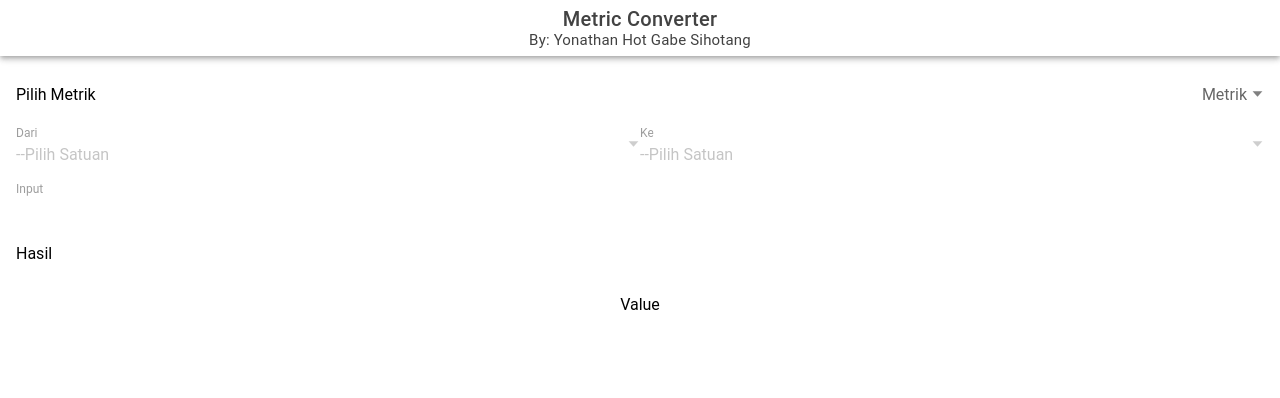
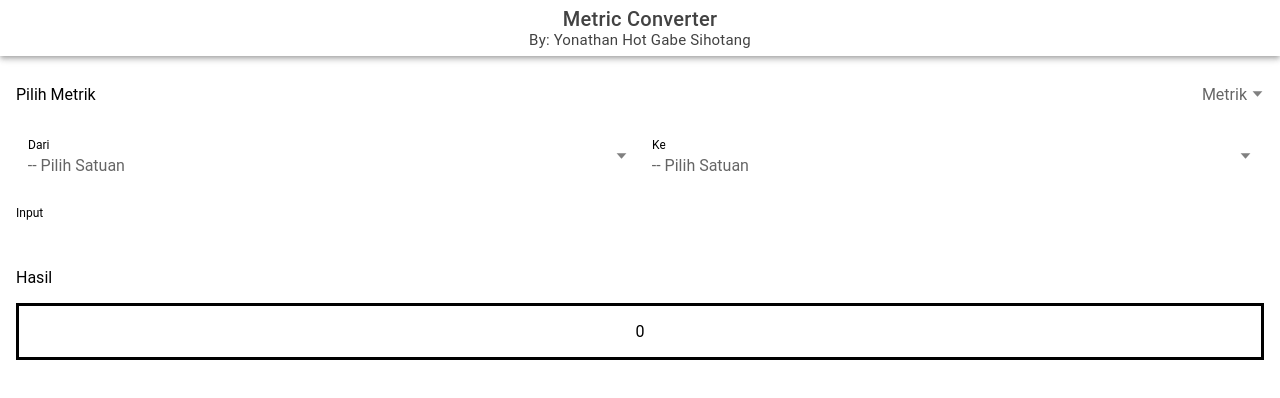
Before and after one commit to sihotang-yonathan1/metric_converter-yonathan_sihotang-ionic, a React (Vite) app: page /home in a window 1280 px wide. Shown: the top 398 px of the page. Built offline with nearby package versions, Linux system fonts and the light colour scheme.

Commit message:
[HomeContentContainer] Add basic function to calculate

```diff
--- a/src/components/HomeContentContainer.css
+++ b/src/components/HomeContentContainer.css
@@ -6,5 +6,16 @@
 .dropdown_container {
     display: flex;
     flex-direction: row;
-    row-gap: 3%;
 }
+
+.dropdown_input_container {
+    flex: 1;
+    border-color: white;
+    border-style: solid;
+    border-radius: 0.5rem;
+    padding: 0.3rem;
+    margin-left: 0.25rem;
+    margin-right: 0.25rem;
+    margin-bottom: 0.25rem;
+    margin-top: 0.25rem
+}
--- a/src/components/HomeContentContainer.tsx
+++ b/src/components/HomeContentContainer.tsx
@@ -1,30 +1,166 @@
 import { IonInput, IonSelect, IonSelectOption } from "@ionic/react";
 import "./HomeContentContainer.css";
-import { useState } from "react";
+import { useEffect, useState } from "react";
+
+
+const availableMetric = [
+    {
+        'name': 'Panjang',
+        'units': [
+            'km',
+            'hm',
+            'dam',
+            'm',
+            'dm',
+            'cm',
+            'mm'
+        ]
+    },
+    {
+        'name': 'Massa',
+        'units': [
+            'kg',
+            'hg',
+            'dag',
+            'g',
+            'dg',
+            'cg',
+            'mg'
+        ]
+    }
+]
+
+function SecondRowItemContentContainer({label, isDisabled, placeholder, metricIndex, changeFunction}:
+    {isDisabled: boolean, label: string, placeholder: string, metricIndex: number, changeFunction: any}){
+    const selectedUnit = availableMetric[metricIndex].units
+
+    return (
+        <div className="dropdown_input_container">
+            <IonSelect
+                label={label}
+                placeholder={placeholder}
+                labelPlacement="stacked"
+                disabled={isDisabled}
+                onIonChange={changeFunction}>
+                {selectedUnit.map(unit => {
+                    return (
+                        <IonSelectOption
+                            value={selectedUnit.indexOf(unit)}
+                            key={selectedUnit.indexOf(unit)}
+                        >{unit}</IonSelectOption>
+                    )
+                })}
+            </IonSelect>
+        </div>
+    )
+}
+
+function SecondRowContentContainer({to_function, from_function, metricIndex, isDisabled = true}:
+    {to_function: any, from_function: any, isDisabled: boolean, metricIndex: number}){
+    return (
+        <div className="dropdown_container">
+            <SecondRowItemContentContainer
+                label="Dari"
+                isDisabled={false}
+                placeholder="-- Pilih Satuan"
+                metricIndex={metricIndex}
+                changeFunction={from_function}
+            />
+
+            <SecondRowItemContentContainer
+                label="Ke"
+                isDisabled={false}
+                placeholder="-- Pilih Satuan"
+                metricIndex={metricIndex}
+                changeFunction={to_function}
+            />
+        </div>
+    )
+}
+
 
 export function ContentContainer(){
+    const [metricIndex, setMetricIndex] = useState(0)
+    const [isInputDisabled, setInputDisabled] = useState(true)
+    const [convertionInfo, setConversionInfo] = useState({
+        'toIndex': 0,
+        'fromIndex': 0
+    })
+    const [inputNumber, setinputNumber] = useState(0)
+    const [resultNumber, setResultNumber] = useState(0)
+
+    function handleMetric(event: any){
+        for (let metricData of availableMetric){
+            if (metricData.name === event.target.value){
+                setMetricIndex(availableMetric.indexOf(metricData))
+                setInputDisabled(false)
+            }
+        }
+    }
+
+    function handleConvertionFrom(event: any){
+        setConversionInfo({
+            ...convertionInfo,
+            'fromIndex': event.target.value
+        })
+    }
+
+    function handleConvertionTo(event: any){
+        setConversionInfo({
+            ...convertionInfo,
+            'toIndex': event.target.value
+        })
+    }
+
+    function handleInputNumber(event: any){
+        setinputNumber(event.target.value)
+    }
+
+    useEffect(() => {
+        if (metricIndex != -1){
+            setInputDisabled(false)
+        }
+    }, [metricIndex])
+
+    useEffect(() => {
+        console.log(convertionInfo)
+    }, [convertionInfo])
+
+    useEffect(() =>{
+        if (convertionInfo?.toIndex === convertionInfo?.fromIndex){
+            setResultNumber(inputNumber)
+        }
+        else {
+            // count based of how many 'stair' space between the index
+            const convertionFactor = 10 ** (convertionInfo?.toIndex - convertionInfo?.fromIndex)
+            setResultNumber(inputNumber * convertionFactor)
+        }
+    }, [convertionInfo, inputNumber])
+
     return (
         <div className="content_container">
-            {/* TODO: check if the metric is already clicked */}
-            {/* Dropdown 1 */}
-            <IonSelect label="Pilih Metrik" placeholder="Metrik">
-                <IonSelectOption value="panjang">Panjang</IonSelectOption>
-                <IonSelectOption value="massa">Massa </IonSelectOption>
-            </IonSelect>
-
-            {/* TODO: disabled all dropdown and input when no metric is choosen*/}
-            <div className="dropdown_container">
-                {/* Dropdown 2 */}
-                <IonSelect label="Dari" placeholder="--Pilih Satuan" labelPlacement="stacked" disabled={true}>
-                    <IonSelectOption value="meter">Meter</IonSelectOption>
-                </IonSelect>
-
-
-                {/* Dropdown 3 */}
-                <IonSelect label="Ke" placeholder="--Pilih Satuan" labelPlacement="stacked" disabled={true}>
-                    <IonSelectOption value="meter">Meter</IonSelectOption>
+            <div>
+                {/* TODO: check if the metric is already clicked */}
+                {/* Dropdown 1 */}
+                <IonSelect label="Pilih Metrik" placeholder="Metrik" onIonChange={handleMetric}>
+                    {availableMetric.map( metric => {
+                        return (
+                            <IonSelectOption
+                                value={metric.name}
+                                key={availableMetric.indexOf(metric)}>
+                                {metric.name}
+                            </IonSelectOption>
+                        )
+                    })}
                 </IonSelect>
             </div>
+
+            <SecondRowContentContainer
+                isDisabled={isInputDisabled}
+                metricIndex={metricIndex}
+                to_function={handleConvertionTo}
+                from_function={handleConvertionFrom}
+            />
 
             {/* TODO: set error when the data is not in number */}
             {/* Input */}
@@ -32,19 +168,23 @@ export function ContentContainer(){
                 label="Input"
                 type="number"
                 labelPlacement="stacked"
-                disabled={true}
+                onIonChange={handleInputNumber}
             />
 
             {/* TODO: styling the element */}
             <div style={{
                 display: "flex",
-                flexDirection: "column"
+                flexDirection: "column",
             }}>
 
                 <p>Hasil</p>
-                <p style={{
-                    textAlign: "center"
-                }}>Value</p>
+                <div style={{
+                    borderStyle: "solid"
+                }}>
+                    <p style={{
+                        textAlign: "center"
+                    }}>{resultNumber}</p>
+                </div>
             </div>
         </div>
     )
```
